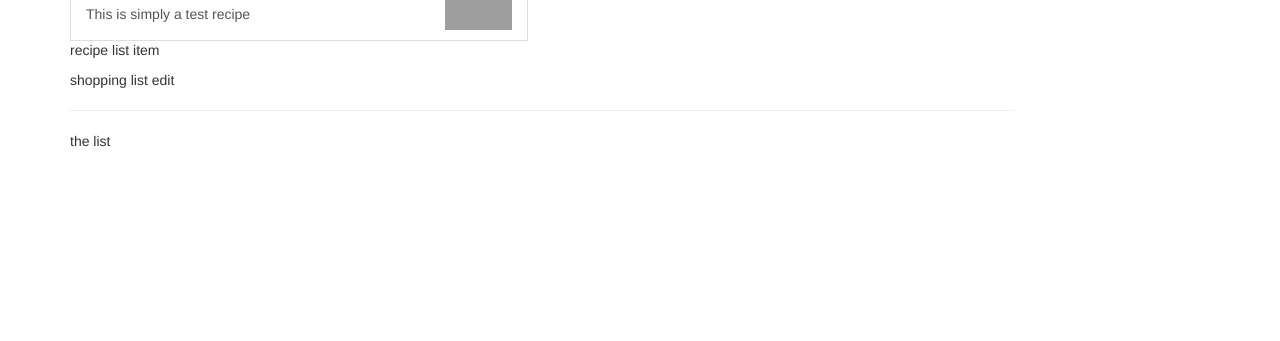
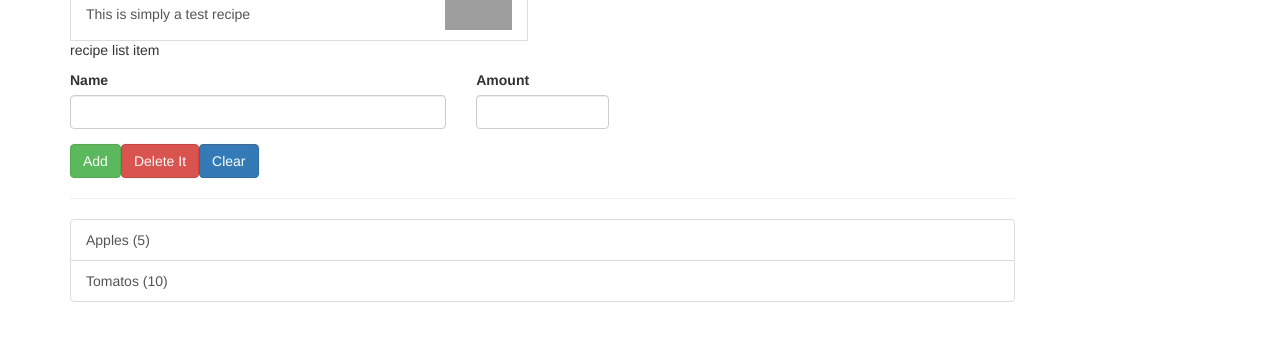
Before and after one commit to m-lahham/angular, an Angular app: page / in a window 1280 px wide. Shown: the part 249-590 px from the top of the page. Built offline with nearby package versions, Linux system fonts and the light colour scheme; grey boxes are pictures that could not be loaded.

Commit message:
updating

```diff
--- a/src/app/app.module.ts
+++ b/src/app/app.module.ts
@@ -8,7 +8,8 @@ import { RecipeComponent } from './recipe/recipe.component';
 import { HeaderComponent } from './header/header.component';
 import { ShoppingComponent } from './shopping/shopping.component';
 import {ShoppingItemComponent} from  './shopping/shopping.item.component'
-import {ShoppingListEditComponent} from './shopping/shopping.list.edit.component';
+import {ShoppingEditComponent} from './shopping/shopping.edit.component';
+import {ShoppingListComponent} from './shopping/shopping.list.component';
 import {RecipeDetailsComponent} from './recipe/recipe.details.component';
 import {RecipeItemComponent} from './recipe/recipe.item.component';
 import {RecipeListComponent} from './recipe/recipe.list.component';
@@ -20,7 +21,8 @@ import {RecipeListComponent} from './recipe/recipe.list.component';
     HeaderComponent,
     ShoppingComponent,
     ShoppingItemComponent,
-    ShoppingListEditComponent,
+    ShoppingListComponent,
+    ShoppingEditComponent,
     RecipeDetailsComponent,
     RecipeItemComponent,
     RecipeListComponent
--- /dev/null
+++ b/src/app/shared/ingredient.model.ts
@@ -0,0 +1,4 @@
+export class Ingredient {
+
+    constructor(public name:string, public amount:number){}
+}
--- a/src/app/shopping/shopping.component.html
+++ b/src/app/shopping/shopping.component.html
@@ -1,7 +1,8 @@
 <div class="row">
     <div class="col-xs-10">
-      <app-shopping-list-edit></app-shopping-list-edit>
+
+      <app-shopping-edit></app-shopping-edit>
       <hr>
-      <p>the list</p>
+      <app-shopping-list></app-shopping-list>
     </div>
 </div>
--- a/src/app/shopping/shopping.component.ts
+++ b/src/app/shopping/shopping.component.ts
@@ -1,5 +1,4 @@
 import { Component, OnInit } from '@angular/core';
-
 @Component({
   selector: 'app-shopping',
   templateUrl: './shopping.component.html',
--- /dev/null
+++ b/src/app/shopping/shopping.edit.component.html
@@ -0,0 +1,23 @@
+<div class="row">
+    <div class="col-xs-12">
+        <form>
+            <div class="row">
+                <div class="col-sm-5 form-group">
+                    <label for="name">Name</label>
+                    <input type="text" id="name" class="form-control">
+                </div>
+                 <div class="col-sm-2 form-group">
+                     <label for="amount">Amount</label>
+                     <input type="number" id="amount" class="form-control">
+                 </div>
+            </div>
+            <div class="row">
+                <div class="col-xs-12">
+                    <button class="btn btn-success" type="submit">Add</button>
+                    <button class="btn btn-danger" type="button">Delete It</button>
+                    <button class="btn btn-primary" type="button">Clear</button>
+                </div>
+            </div>
+        </form>
+    </div>
+</div>
--- /dev/null
+++ b/src/app/shopping/shopping.edit.component.ts
@@ -0,0 +1,11 @@
+import {Component} from '@angular/core';
+
+@Component({
+    selector : 'app-shopping-edit',
+    templateUrl : './shopping.edit.component.html'
+
+})
+
+export class ShoppingEditComponent{
+
+}
--- a/src/app/shopping/shopping.item.component.ts
+++ b/src/app/shopping/shopping.item.component.ts
@@ -1,4 +1,5 @@
 import { Component, OnInit } from '@angular/core';
+
 
 @Component({
   selector: 'app-shopping-item',
--- a/src/app/shopping/shopping.list.component.html
+++ b/src/app/shopping/shopping.list.component.html
@@ -1 +1,9 @@
-<p>shopping list</p>
+
+<ul class="list-group">
+    <a
+    class="list-group-item"
+    style="cursor:pointer"
+    *ngFor="let ingredient of ingredients">
+        {{ingredient.name}} ({{ingredient.amount}})
+    </a>
+</ul>
--- a/src/app/shopping/shopping.list.component.ts
+++ b/src/app/shopping/shopping.list.component.ts
@@ -1,4 +1,5 @@
 import {Component} from '@angular/core';
+import {Ingredient} from '../shared/ingredient.model';
 
 @Component({
     selector : 'app-shopping-list',
@@ -6,5 +7,8 @@ import {Component} from '@angular/core';
 })
 
 export class ShoppingListComponent{
-
+  ingredients : Ingredient[]= [
+    new Ingredient('Apples',5),
+    new Ingredient('Tomatos',10)
+  ]
 }
--- a/src/app/shopping/shopping.list.edit.component.html
+++ /dev/null
@@ -1 +0,0 @@
-<p>shopping list edit</p>
--- a/src/app/shopping/shopping.list.edit.component.ts
+++ /dev/null
@@ -1,10 +0,0 @@
-import {Component} from '@angular/core';
-
-@Component({
-    selector : 'app-shopping-list-edit',
-    templateUrl : './shopping.list.edit.component.html'
-})
-
-export class ShoppingListEditComponent{
-
-}
```
Also changed, not shown: src/app/app.component.html (line endings or trailing spaces).
